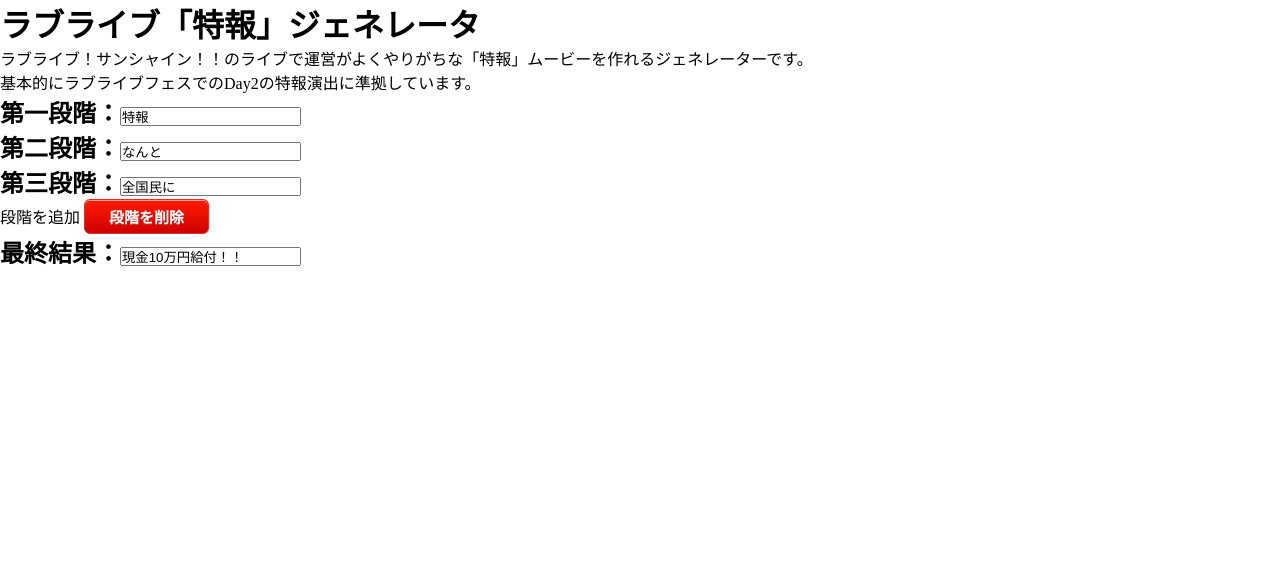
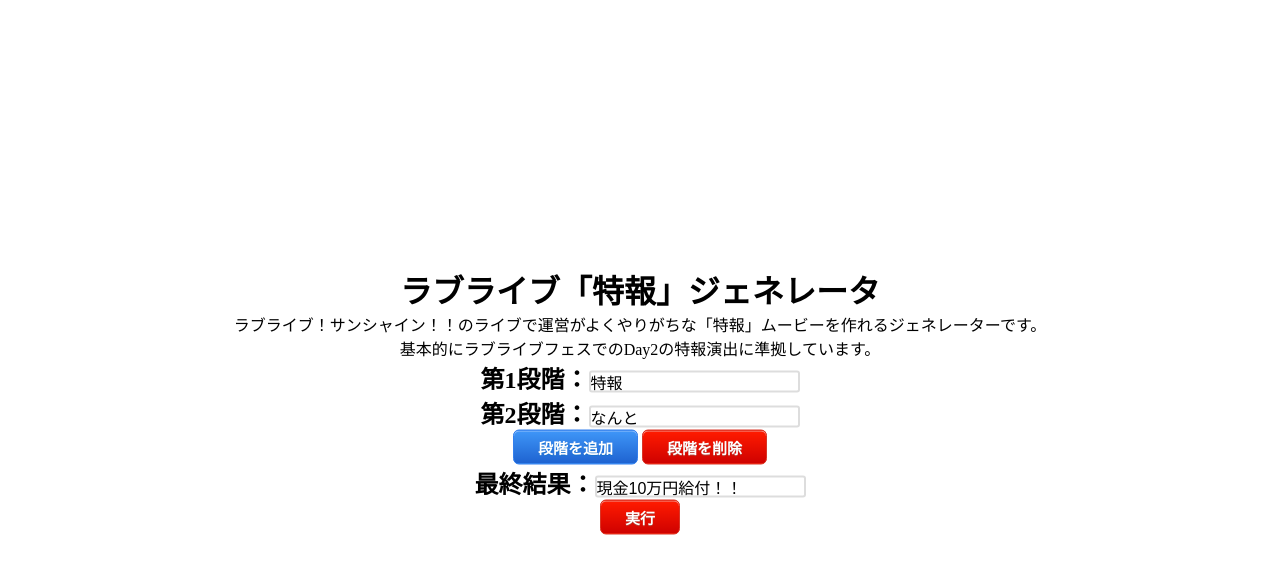
Before and after one commit to Kumampet/tokuhou, a plain HTML site: page index.html in a window 1280 px wide. Both pictures are taken after a click on the link "段階を削除". Drawn offline with Linux system fonts and the light colour scheme.

Commit message:
create css and js

```diff
--- a/css/style.scss
+++ b/css/style.scss
@@ -1,22 +1,36 @@
 @charset 'utf-8';
 
-*{
+* {
   margin: 0;
   padding: 0;
 }
 
-#input, #output{
+#input,
+#output {
   position: absolute;
+  width: 100%;
+  height: 100%;
 }
 
-#input{
-    #phases{
-        .in{
-            margin: 10px;
-            padding: 0;
+#input {
+  height: auto;
+  text-align: center;
+  transform: translate(-50%, -50%);
+  top: 50%;
+  left: 50%;
+
+  #phases {
+    .in {
+      input {
+        font-size: 16px;
+        vertical-align: middle;
+        border-radius: 3px; /*ボックス角の丸み*/
+        border: 2px solid #ddd; /*枠線*/
+        box-sizing: border-box; /*横幅の解釈をpadding, borderまでとする*/
       }
     }
-    .phase-btn{
+  }
+  .phase-btn {
     width: 100%;
     height: auto;
     margin: 0;
@@ -24,34 +38,94 @@
     list-style: none;
     text-decoration: none;
 
-        .add-phase{
+    .add-phase {
+      box-shadow: inset 0px 1px 0px 0px #97c4fe;
+      background: linear-gradient(to bottom, #3d94f6 5%, #1e62d0 100%);
+      background-color: #3d94f6;
+      border-radius: 6px;
+      border: 1px solid #337fed;
       display: inline-block;
+      cursor: pointer;
+      color: #ffffff;
+      font-family: Arial;
+      font-size: 15px;
+      font-weight: bold;
+      padding: 6px 24px;
+      text-decoration: none;
+      text-shadow: 0px 1px 0px #1570cd;
 
+      &:hover {
+        background: linear-gradient(to bottom, #1e62d0 5%, #3d94f6 100%);
+        background-color: #1e62d0;
       }
+      &:active {
+        position: relative;
+        top: 1px;
+      }
+    }
+
     .delete-phase {
-            box-shadow:inset 0px 1px 0px 0px #f29c93;
-            background:linear-gradient(to bottom, #fe1a00 5%, #ce0100 100%);
-            background-color:#fe1a00;
-            border-radius:6px;
-            border:1px solid #d83526;
-            display:inline-block;
-            cursor:pointer;
-            color:#ffffff;
-            font-family:Arial;
-            font-size:15px;
-            font-weight:bold;
-            padding:6px 24px;
-            text-decoration:none;
-            text-shadow:0px 1px 0px #b23e35;
+      box-shadow: inset 0px 1px 0px 0px #f29c93;
+      background: linear-gradient(to bottom, #fe1a00 5%, #ce0100 100%);
+      background-color: #fe1a00;
+      border-radius: 6px;
+      border: 1px solid #d83526;
+      display: inline-block;
+      cursor: pointer;
+      color: #ffffff;
+      font-family: Arial;
+      font-size: 15px;
+      font-weight: bold;
+      padding: 6px 24px;
+      text-decoration: none;
+      text-shadow: 0px 1px 0px #b23e35;
 
-            :hover {
-                background:linear-gradient(to bottom, #ce0100 5%, #fe1a00 100%);
-                background-color:#ce0100;
+      &:hover {
+        background: linear-gradient(to bottom, #ce0100 5%, #fe1a00 100%);
+        background-color: #ce0100;
       }
-            :active {
-                position:relative;
-                top:1px;
+      &:active {
+        position: relative;
+        top: 1px;
       }
     }
   }
+  .result{
+    input {
+      font-size: 16px;
+      vertical-align: middle;
+      border-radius: 3px; /*ボックス角の丸み*/
+      border: 2px solid #ddd; /*枠線*/
+      box-sizing: border-box; /*横幅の解釈をpadding, borderまでとする*/
     }
+  }
+  .done {
+    box-shadow: inset 0px 1px 0px 0px #f29c93;
+    background: linear-gradient(to bottom, #fe1a00 5%, #ce0100 100%);
+    background-color: #fe1a00;
+    border-radius: 6px;
+    border: 1px solid #d83526;
+    display: inline-block;
+    cursor: pointer;
+    color: #ffffff;
+    font-family: Arial;
+    font-size: 15px;
+    font-weight: bold;
+    padding: 6px 24px;
+    text-decoration: none;
+    text-shadow: 0px 1px 0px #b23e35;
+
+    &:hover {
+      background: linear-gradient(to bottom, #ce0100 5%, #fe1a00 100%);
+      background-color: #ce0100;
+    }
+    &:active {
+      position: relative;
+      top: 1px;
+    }
+  }
+
+  #output{
+
+  }
+}
--- a/index.html
+++ b/index.html
@@ -7,6 +7,8 @@
     <title>特報ジェネレータ</title>
 
     <link rel="stylesheet" href="./css/style.css">
+    <script src="./js/jquery-3.4.1.min.js"></script>
+    <script src="./js/index.js"></script>
 </head>
 
 <body>
@@ -16,15 +18,15 @@
             <br>基本的にラブライブフェスでのDay2の特報演出に準拠しています。
         </p>
 
-        <div class="phases">
+        <div id="phases">
             <h2 class="in phase1">
-                第一段階：<input type="text" name="text1" id="text" value="特報">
+                第1段階：<input type="text" name="text1" id="text" value="特報">
             </h2>
             <h2 class="in phase2">
-                第二段階：<input type="text" name="text2" id="text" value="なんと">
+                第2段階：<input type="text" name="text2" id="text" value="なんと">
             </h2>
             <h2 class="in phase3">
-                第三段階：<input type="text" name="text2" id="text" value="全国民に">
+                第3段階：<input type="text" name="text2" id="text" value="全国民に">
             </h2>
         </div>
         <div class="phase-btn">
@@ -34,6 +36,9 @@
         <h2 class="result">
             最終結果：<input type="text" name="result" id="text" value="現金10万円給付！！">
         </h2>
+        <div class="done-btn">
+            <a class="done">実行</a>
+        </div>
     </div>
 
     <div id="output">
--- /dev/null
+++ b/js/index.js
@@ -0,0 +1,20 @@
+$(function () {
+    $('#output').hide();//最初に結果の部分は隠す
+    var phases_num = 3;//初期phase数
+
+    $('.add-phase').on('click', function () {
+        phases_num++;
+        var dom = "<h2 class='in phase" + phases_num + "'>第" + phases_num + "段階：<input type='text' name='text" + phases_num + " id='text'></h2>";
+        $('#phases').append(dom);
+    });
+
+    $('.delete-phase').on('click', function () {
+        if (phases_num > 1) {
+            $('.phase' + phases_num).remove();
+            phases_num--;
+        }else{
+            alert("最低でも1つ以上の段階が必要です。");
+        }
+    });
+
+});
```
Also changed, not shown: css/style.css, js/result.js (added), 2 other files. Lines whose indentation alone changed are shown as unchanged.
